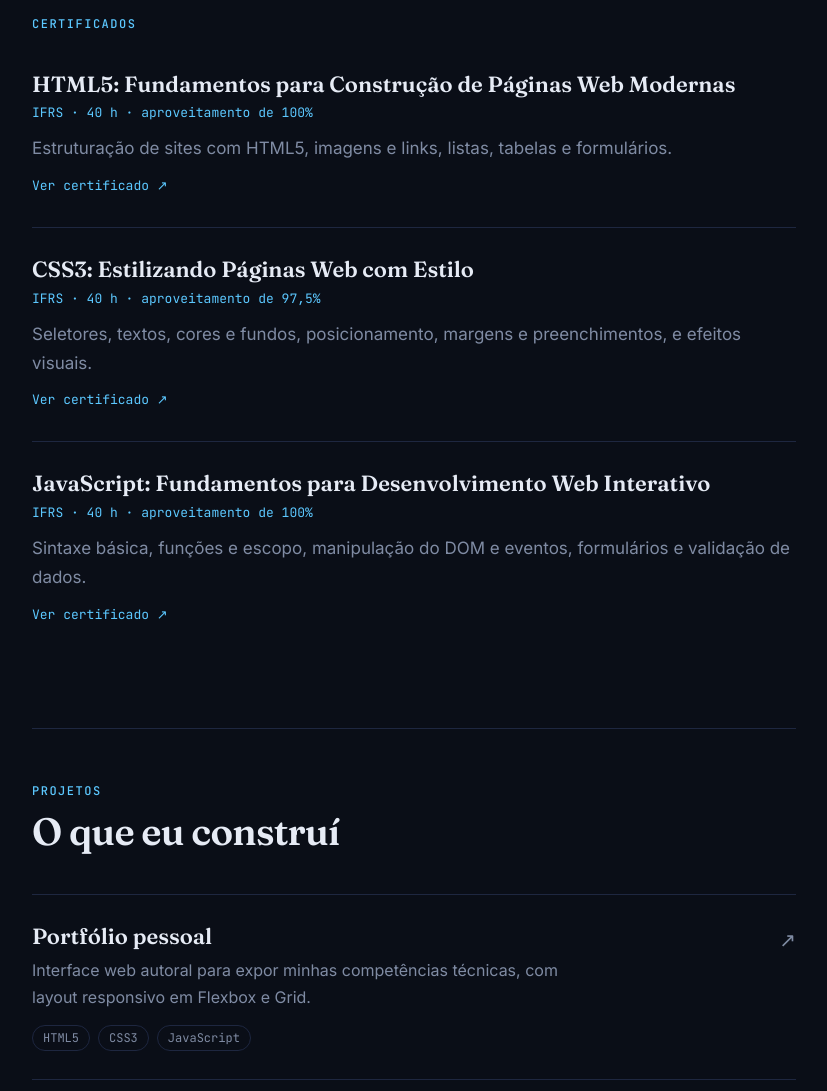
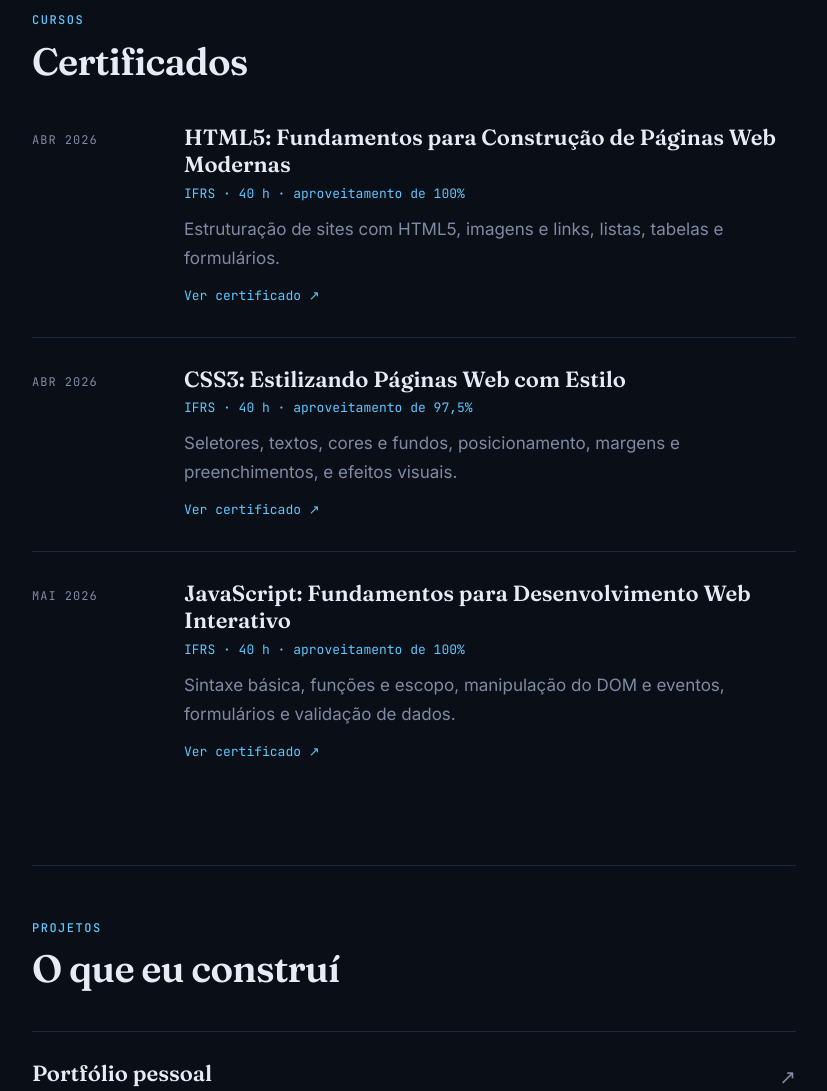
Before and after one commit to YuriSilvaaa/Portfolio-Pessoal, a plain HTML site: page index.html in a window 1280 px wide. Shown: the part 1420-2511 px from the top of the page, without its empty margins (352-1179 px from the left). Drawn offline with Linux system fonts and the light colour scheme.

Commit message:
Volta a seção Cursos ao layout anterior com o título Certificados

```diff
--- a/index.html
+++ b/index.html
@@ -29,7 +29,7 @@
     <nav>
       <a href="#sobre" class="toc-link" data-target="sobre">Sobre</a>
       <a href="#trajetoria" class="toc-link" data-target="trajetoria">Trajetória</a>
-      <a href="#cursos" class="toc-link" data-target="cursos">Certificados</a>
+      <a href="#cursos" class="toc-link" data-target="cursos">Cursos</a>
       <a href="#projetos" class="toc-link" data-target="projetos">Projetos</a>
       <a href="#stack" class="toc-link" data-target="stack">Habilidades</a>
       <a href="#contato" class="toc-link" data-target="contato">Contato</a>
@@ -96,10 +96,11 @@
 
     <!-- CURSOS -->
     <section id="cursos">
-      <p class="tag section-tag">Certificados</p>
+      <h2><span class="tag">Cursos</span>Certificados</h2>
 
-      <ol class="timeline timeline-plain">
+      <ol class="timeline">
         <li class="entry reveal">
+          <span class="entry-label">Abr 2026</span>
           <div>
             <h3>HTML5: Fundamentos para Construção de Páginas Web Modernas</h3>
             <p class="meta">IFRS · 40 h · aproveitamento de 100%</p>
@@ -109,6 +110,7 @@
         </li>
 
         <li class="entry reveal">
+          <span class="entry-label">Abr 2026</span>
           <div>
             <h3>CSS3: Estilizando Páginas Web com Estilo</h3>
             <p class="meta">IFRS · 40 h · aproveitamento de 97,5%</p>
@@ -118,6 +120,7 @@
         </li>
 
         <li class="entry reveal">
+          <span class="entry-label">Mai 2026</span>
           <div>
             <h3>JavaScript: Fundamentos para Desenvolvimento Web Interativo</h3>
             <p class="meta">IFRS · 40 h · aproveitamento de 100%</p>
--- a/style.css
+++ b/style.css
@@ -449,6 +449,3 @@ h2{
   letter-spacing:1.5px;
   color:var(--accent);
 }
-
-/* certificados: lista sem coluna de datas */
-.timeline-plain .entry{grid-template-columns:minmax(0,1fr);}
```
Also changed, not shown: 1 other file.
